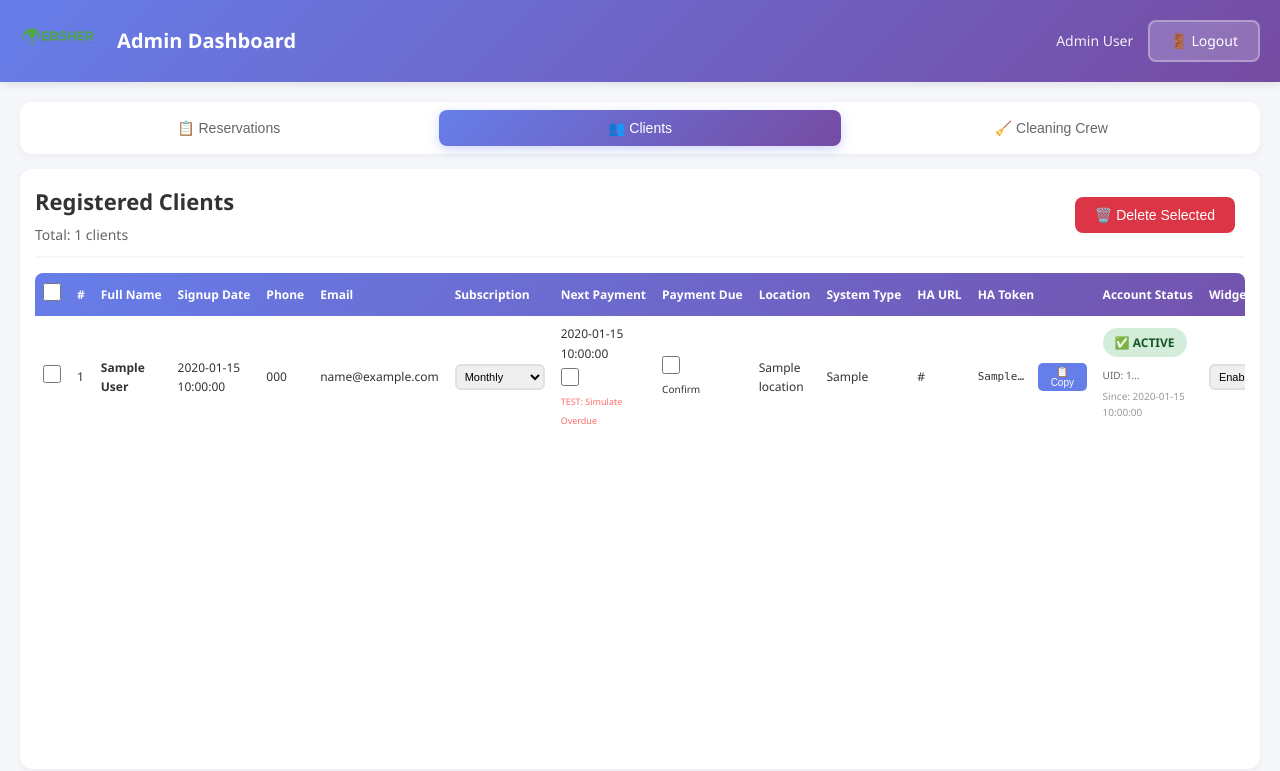
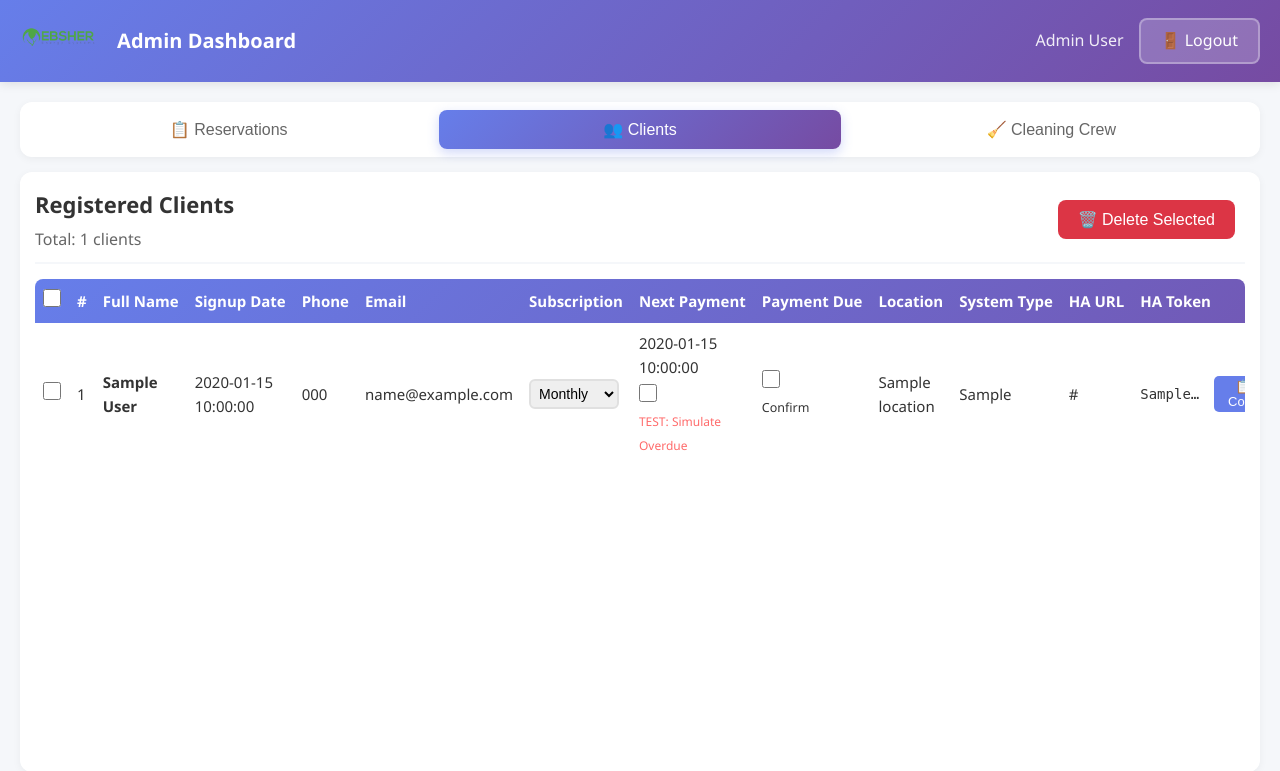
Before and after one commit to key1993/cleaning-reservation, a Flask app: page /admin in a window 1280 px wide, after a click on "👥 Clients". Shown: the top 771 px of the page. Run offline with Flask 3, Linux system fonts and the light colour scheme; the visitor is signed in with stand-in values (Sample User, id 1); a database or web service that is not in the repository returns one stand-in record (values such as "Sample title").

Commit message:
Increase font sizes throughout admin interface for better readability - Increased all text sizes (10-14px -> 13-16px) - Added 16px base font-size to body - Updated table headers, cells, buttons, badges, and all inline styles - Improved readability without changing page layout or scale

```diff
--- a/templates/admin.html
+++ b/templates/admin.html
@@ -60,7 +61,7 @@
         }
 
         .user-info {
-            font-size: 14px;
+            font-size: 16px;
             opacity: 0.9;
         }
 
@@ -71,7 +72,7 @@
             padding: 8px 20px;
             border-radius: 8px;
             cursor: pointer;
-            font-size: 14px;
+            font-size: 16px;
             font-weight: 500;
             transition: all 0.3s ease;
             text-decoration: none;
@@ -112,7 +113,7 @@
             border: none;
             border-radius: 8px;
             cursor: pointer;
-            font-size: 14px;
+            font-size: 16px;
             font-weight: 500;
             color: #666;
             transition: all 0.3s ease;
@@ -174,7 +175,7 @@
 
         .card-subtitle {
             color: #666;
-            font-size: 14px;
+            font-size: 16px;
             margin-top: 5px;
         }
 
@@ -190,7 +191,7 @@
             border: none;
             border-radius: 8px;
             cursor: pointer;
-            font-size: 14px;
+            font-size: 16px;
             font-weight: 500;
             transition: all 0.3s ease;
             display: inline-flex;
@@ -276,14 +277,14 @@
             padding: 10px 8px;
             text-align: left;
             font-weight: 600;
-            font-size: 12px;
+            font-size: 15px;
             white-space: nowrap;
         }
 
         td {
             padding: 8px;
             border-bottom: 1px solid #f0f0f0;
-            font-size: 12px;
+            font-size: 15px;
         }
 
         tbody tr {
@@ -303,7 +304,7 @@
             display: inline-block;
             padding: 5px 12px;
             border-radius: 20px;
-            font-size: 12px;
+            font-size: 15px;
             font-weight: 600;
             text-transform: uppercase;
         }
@@ -351,7 +352,7 @@
             padding: 8px 12px;
             border: 2px solid #e0e0e0;
             border-radius: 6px;
-            font-size: 14px;
+            font-size: 16px;
             transition: all 0.3s ease;
         }
 
@@ -598,7 +599,7 @@
         .selected-count {
             color: #dc3545;
             font-weight: 600;
-            font-size: 14px;
+            font-size: 16px;
         }
 
         /* Link Styles */
@@ -635,7 +636,7 @@
             padding: 3px 8px;
             border-radius: 5px;
             cursor: pointer;
-            font-size: 10px;
+            font-size: 13px;
             margin-left: 5px;
             transition: all 0.3s ease;
             display: inline-flex;
@@ -667,7 +668,7 @@
             overflow: hidden;
             text-overflow: ellipsis;
             font-family: monospace;
-            font-size: 11px;
+            font-size: 14px;
         }
 
         /* Toast Notification */
@@ -1020,7 +1021,7 @@
                                 <td>{{ c.email or 'N/A' }}</td>
                                 <td>
                                     <form method="POST" action="/update_subscription/{{ c._id }}" class="form-inline">
-                                        <select name="subscription_type" onchange="this.form.submit()" style="min-width: 90px; font-size: 11px; padding: 4px;">
+                                        <select name="subscription_type" onchange="this.form.submit()" style="min-width: 90px; font-size: 14px; padding: 4px;">
                                             <option value="monthly" {% if c.subscription_type == 'monthly' %}selected{% endif %}>Monthly</option>
                                             <option value="yearly" {% if c.subscription_type == 'yearly' %}selected{% endif %}>Yearly</option>
                                         </select>
@@ -1071,12 +1072,12 @@
                                                 <span class="badge badge-active firebase-status-badge">✅ Active</span>
                                             {% endif %}
                                         </div>
-                                        <small style="font-size: 10px; color: #666; display: block; margin-bottom: 5px;">UID: {{ c.firebase_uid[:8] }}...</small>
+                                        <small style="font-size: 13px; color: #666; display: block; margin-bottom: 5px;">UID: {{ c.firebase_uid[:8] }}...</small>
                                         {% if c.account_disabled_date %}
-                                        <small style="font-size: 10px; color: #999; display: block; margin-bottom: 5px;">Since: {{ c.account_disabled_date }}</small>
+                                        <small style="font-size: 13px; color: #999; display: block; margin-bottom: 5px;">Since: {{ c.account_disabled_date }}</small>
                                         {% endif %}
                                     {% else %}
-                                        <span style="color: #666; font-size: 12px;">⚠️ Not Linked</span>
+                                        <span style="color: #666; font-size: 15px;">⚠️ Not Linked</span>
                                     {% endif %}
                                 </td>
                                 <td>
@@ -1084,7 +1085,7 @@
                                             id="widget-select-{{ c._id }}"
                                             data-previous-value="{% if c.get('external_widget_disabled') %}disabled{% else %}enabled{% endif %}"
                                             onchange="toggleExternalWidget('{{ c._id }}', '{{ c.full_name }}', this.value, this)"
-                                            style="padding: 4px; font-size: 11px; border-radius: 6px; border: 2px solid #e0e0e0; min-width: 90px;">
+                                            style="padding: 4px; font-size: 14px; border-radius: 6px; border: 2px solid #e0e0e0; min-width: 90px;">
                                         <option value="enabled" {% if not c.get('external_widget_disabled') %}selected{% endif %}>Enabled</option>
                                         <option value="disabled" {% if c.get('external_widget_disabled') %}selected{% endif %}>Disabled</option>
                                     </select>
@@ -1187,12 +1188,12 @@
                                                 <span class="badge badge-active firebase-status-badge">✅ Active</span>
                                             {% endif %}
                                         </div>
-                                        <small style="font-size: 10px; color: #666; display: block; margin-bottom: 5px;">UID: {{ crew.firebase_uid[:8] }}...</small>
+                                        <small style="font-size: 13px; color: #666; display: block; margin-bottom: 5px;">UID: {{ crew.firebase_uid[:8] }}...</small>
                                         {% if crew.account_disabled_date %}
-                                        <small style="font-size: 10px; color: #999; display: block; margin-bottom: 5px;">Since: {{ crew.account_disabled_date }}</small>
+                                        <small style="font-size: 13px; color: #999; display: block; margin-bottom: 5px;">Since: {{ crew.account_disabled_date }}</small>
                                         {% endif %}
                                     {% else %}
-                                        <span style="color: #666; font-size: 12px;">⚠️ Not Linked</span>
+                                        <span style="color: #666; font-size: 15px;">⚠️ Not Linked</span>
                                     {% endif %}
                                 </td>
                                 <td>{{ crew.created_at.strftime('%Y-%m-%d %H:%M') if crew.created_at else 'N/A' }}</td>
```
Also changed, not shown: other parts of templates/admin.html (+13 -12 lines).
